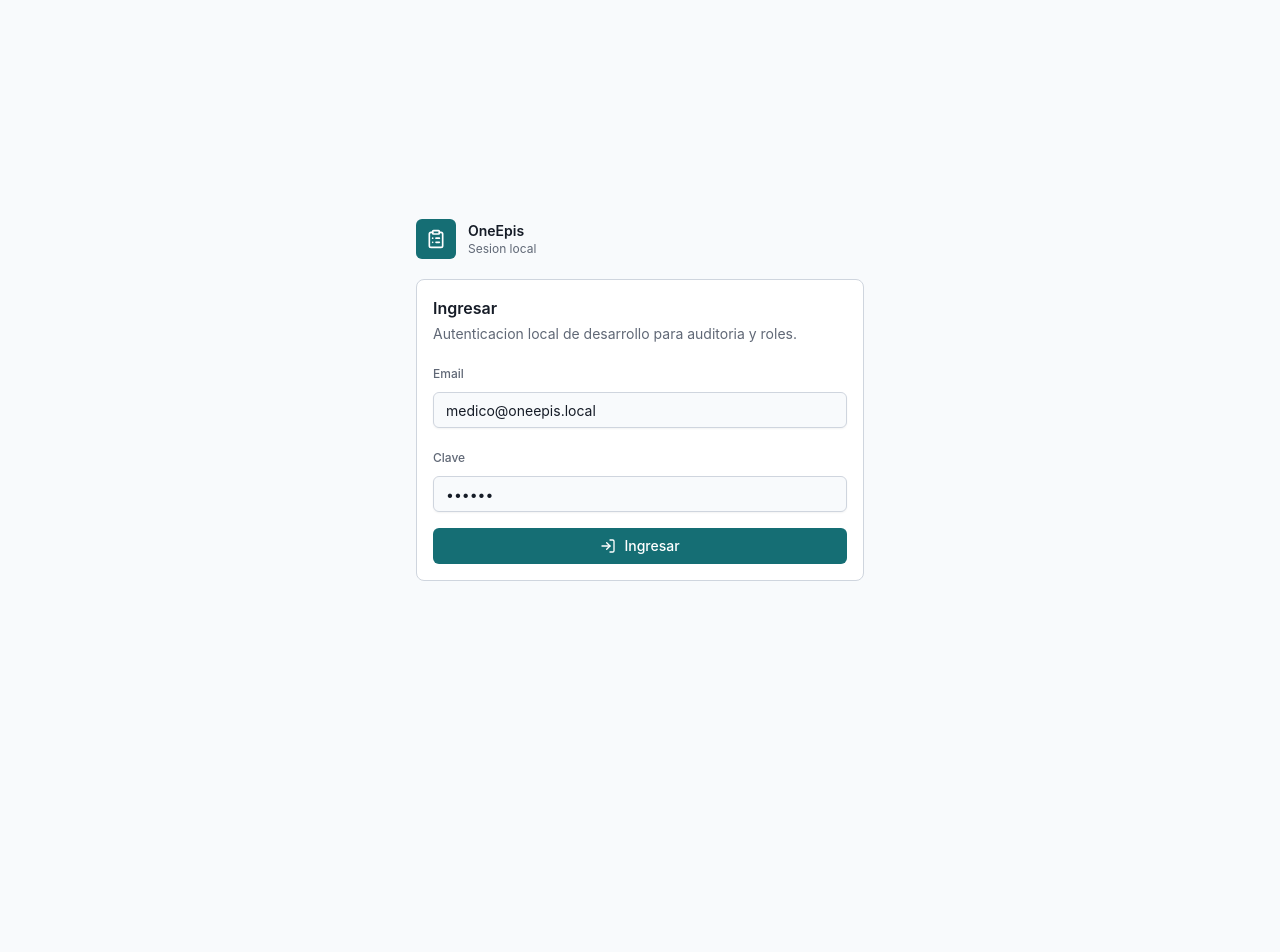
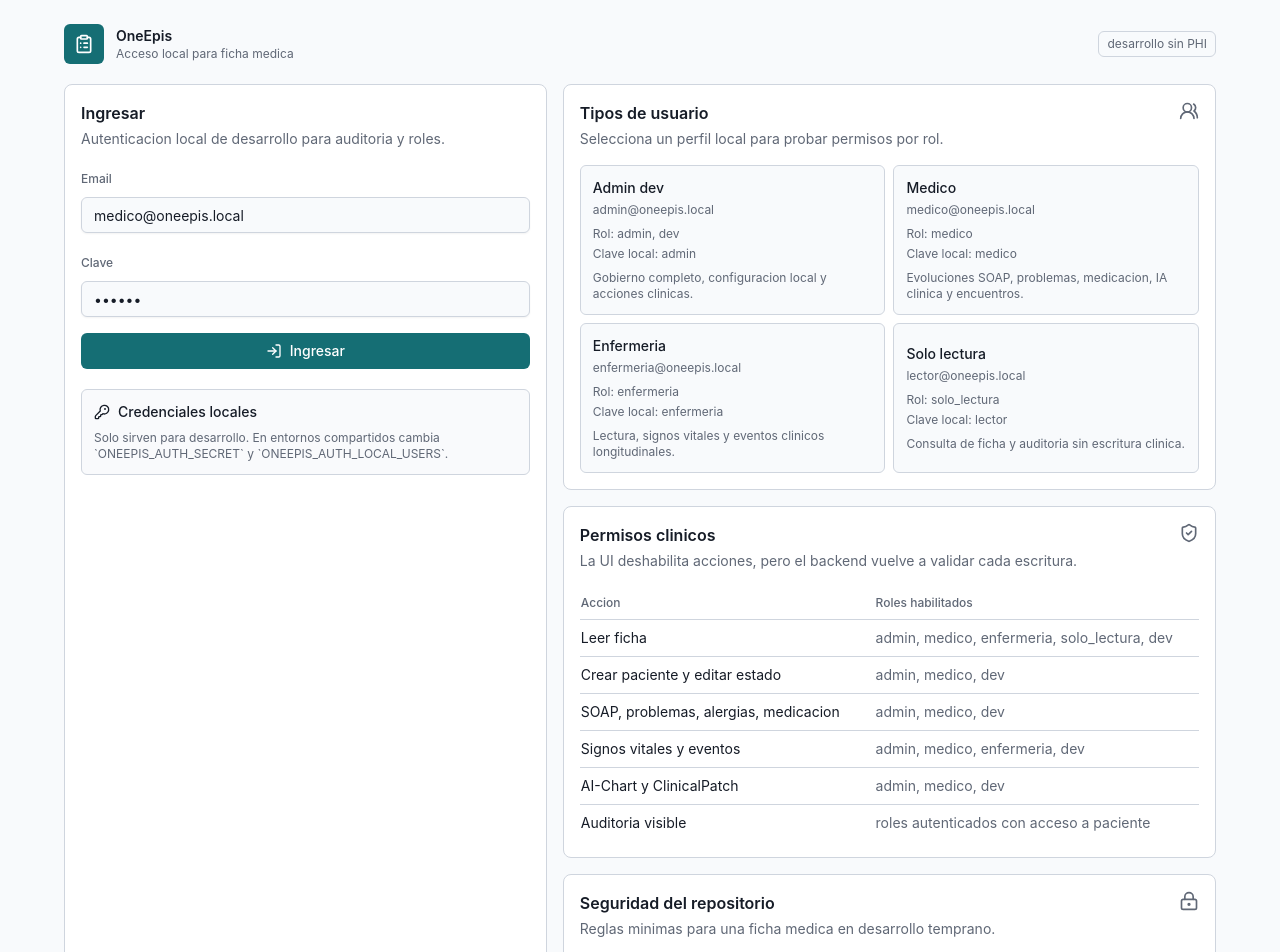
Before and after one commit to gabriel2320/oneepis, a Next.js app in the folder apps/web/: page /login in a window 1280 px wide. Shown: the top 952 px of the page. Before the commit the page ends 800 px from the top, so only its background shows below. Built offline with nearby package versions, Linux system fonts and the light colour scheme; no server answers.

Commit message:
feat(auth): enrich local login screen

```diff
--- a/apps/web/src/components/auth/login-page.tsx
+++ b/apps/web/src/components/auth/login-page.tsx
@@ -3,7 +3,7 @@
 import Link from "next/link";
 import { useRouter } from "next/navigation";
 import { useMutation } from "@tanstack/react-query";
-import { ClipboardList, LogIn } from "lucide-react";
+import { ClipboardList, KeyRound, LockKeyhole, LogIn, ShieldCheck, UsersRound } from "lucide-react";
 import { useState } from "react";
 
 import { ClinicalSectionCard } from "@/components/clinical/cards";
@@ -13,6 +13,54 @@ import { Input } from "@/components/ui/input";
 import { Label } from "@/components/ui/label";
 import { loginLocal } from "@/lib/api/auth";
 import { setStoredAuthToken } from "@/lib/api/client";
+
+type LocalUserPreset = {
+  label: string;
+  email: string;
+  password: string;
+  role: string;
+  scope: string;
+};
+
+const localUsers: LocalUserPreset[] = [
+  {
+    label: "Admin dev",
+    email: "admin@oneepis.local",
+    password: "admin",
+    role: "admin, dev",
+    scope: "Gobierno completo, configuracion local y acciones clinicas.",
+  },
+  {
+    label: "Medico",
+    email: "medico@oneepis.local",
+    password: "medico",
+    role: "medico",
+    scope: "Evoluciones SOAP, problemas, medicacion, IA clinica y encuentros.",
+  },
+  {
+    label: "Enfermeria",
+    email: "enfermeria@oneepis.local",
+    password: "enfermeria",
+    role: "enfermeria",
+    scope: "Lectura, signos vitales y eventos clinicos longitudinales.",
+  },
+  {
+    label: "Solo lectura",
+    email: "lector@oneepis.local",
+    password: "lector",
+    role: "solo_lectura",
+    scope: "Consulta de ficha y auditoria sin escritura clinica.",
+  },
+];
+
+const permissionRows = [
+  ["Leer ficha", "admin, medico, enfermeria, solo_lectura, dev"],
+  ["Crear paciente y editar estado", "admin, medico, dev"],
+  ["SOAP, problemas, alergias, medicacion", "admin, medico, dev"],
+  ["Signos vitales y eventos", "admin, medico, enfermeria, dev"],
+  ["AI-Chart y ClinicalPatch", "admin, medico, dev"],
+  ["Auditoria visible", "roles autenticados con acceso a paciente"],
+];
 
 export function LoginPage() {
   const router = useRouter();
@@ -28,17 +76,25 @@ export function LoginPage() {
 
   return (
     <main className="min-h-screen bg-background p-4 md:p-6">
-      <div className="mx-auto flex min-h-[calc(100vh-3rem)] max-w-md flex-col justify-center gap-5">
+      <div className="mx-auto flex min-h-[calc(100vh-3rem)] max-w-6xl flex-col justify-center gap-5">
+        <div className="flex flex-wrap items-center justify-between gap-3">
           <Link href="/pacientes" className="flex items-center gap-3">
             <span className="flex h-10 w-10 items-center justify-center rounded-md bg-primary text-primary-foreground">
               <ClipboardList className="h-5 w-5" />
             </span>
             <span>
               <span className="block text-sm font-semibold">OneEpis</span>
-            <span className="block text-xs text-muted-foreground">Sesion local</span>
+              <span className="block text-xs text-muted-foreground">
+                Acceso local para ficha medica
+              </span>
             </span>
           </Link>
+          <span className="rounded-md border px-2 py-1 text-xs text-muted-foreground">
+            desarrollo sin PHI
+          </span>
+        </div>
 
+        <div className="grid gap-4 lg:grid-cols-[minmax(320px,0.85fr)_minmax(0,1.15fr)]">
           <ClinicalSectionCard
             title="Ingresar"
             description="Autenticacion local de desarrollo para auditoria y roles."
@@ -84,7 +140,101 @@ export function LoginPage() {
                 <ErrorState description="No se pudo iniciar sesion local." />
               </div>
             ) : null}
+
+            <div className="mt-5 rounded-md border bg-muted/30 p-3">
+              <div className="flex items-center gap-2 text-sm font-medium">
+                <KeyRound className="h-4 w-4" />
+                Credenciales locales
+              </div>
+              <p className="mt-2 text-xs text-muted-foreground">
+                Solo sirven para desarrollo. En entornos compartidos cambia `ONEEPIS_AUTH_SECRET`
+                y `ONEEPIS_AUTH_LOCAL_USERS`.
+              </p>
+            </div>
           </ClinicalSectionCard>
+
+          <div className="grid gap-4">
+            <ClinicalSectionCard
+              title="Tipos de usuario"
+              description="Selecciona un perfil local para probar permisos por rol."
+              action={<UsersRound className="h-5 w-5 text-muted-foreground" />}
+            >
+              <div className="grid gap-2 sm:grid-cols-2">
+                {localUsers.map((user) => (
+                  <button
+                    key={user.email}
+                    type="button"
+                    className="rounded-md border bg-background p-3 text-left text-sm transition-colors hover:bg-muted"
+                    onClick={() => {
+                      setEmail(user.email);
+                      setPassword(user.password);
+                    }}
+                  >
+                    <span className="block font-medium text-foreground">{user.label}</span>
+                    <span className="mt-1 block text-xs text-muted-foreground">{user.email}</span>
+                    <span className="mt-2 block text-xs text-muted-foreground">
+                      Rol: {user.role}
+                    </span>
+                    <span className="mt-1 block text-xs text-muted-foreground">
+                      Clave local: {user.password}
+                    </span>
+                    <span className="mt-2 block text-xs text-muted-foreground">{user.scope}</span>
+                  </button>
+                ))}
+              </div>
+            </ClinicalSectionCard>
+
+            <ClinicalSectionCard
+              title="Permisos clinicos"
+              description="La UI deshabilita acciones, pero el backend vuelve a validar cada escritura."
+              action={<ShieldCheck className="h-5 w-5 text-muted-foreground" />}
+            >
+              <div className="overflow-x-auto">
+                <table className="w-full text-left text-sm">
+                  <thead className="text-xs text-muted-foreground">
+                    <tr className="border-b">
+                      <th className="py-2 pr-3 font-medium">Accion</th>
+                      <th className="py-2 font-medium">Roles habilitados</th>
+                    </tr>
+                  </thead>
+                  <tbody>
+                    {permissionRows.map(([action, roles]) => (
+                      <tr key={action} className="border-b last:border-0">
+                        <td className="py-2 pr-3 text-foreground">{action}</td>
+                        <td className="py-2 text-muted-foreground">{roles}</td>
+                      </tr>
+                    ))}
+                  </tbody>
+                </table>
+              </div>
+            </ClinicalSectionCard>
+
+            <ClinicalSectionCard
+              title="Seguridad del repositorio"
+              description="Reglas minimas para una ficha medica en desarrollo temprano."
+              action={<LockKeyhole className="h-5 w-5 text-muted-foreground" />}
+            >
+              <div className="grid gap-2 text-sm text-muted-foreground sm:grid-cols-2">
+                <p className="rounded-md border bg-background p-3">
+                  No subir datos reales, documentos clinicos, identificadores nacionales, dumps,
+                  logs con PHI ni secretos.
+                </p>
+                <p className="rounded-md border bg-background p-3">
+                  Toda escritura clinica pasa por API, rol, actor autenticado, auditoria y contrato
+                  OpenAPI.
+                </p>
+                <p className="rounded-md border bg-background p-3">
+                  Fuera de desarrollo, el backend rechaza secreto default, usuarios default, actor
+                  dev y auth desactivada.
+                </p>
+                <p className="rounded-md border bg-background p-3">
+                  AI-Chart solo propone borradores revisables; no firma ni escribe ficha sin
+                  confirmacion humana.
+                </p>
+              </div>
+            </ClinicalSectionCard>
+          </div>
+        </div>
       </div>
     </main>
   );
```
Lines whose indentation alone changed are shown as unchanged.
